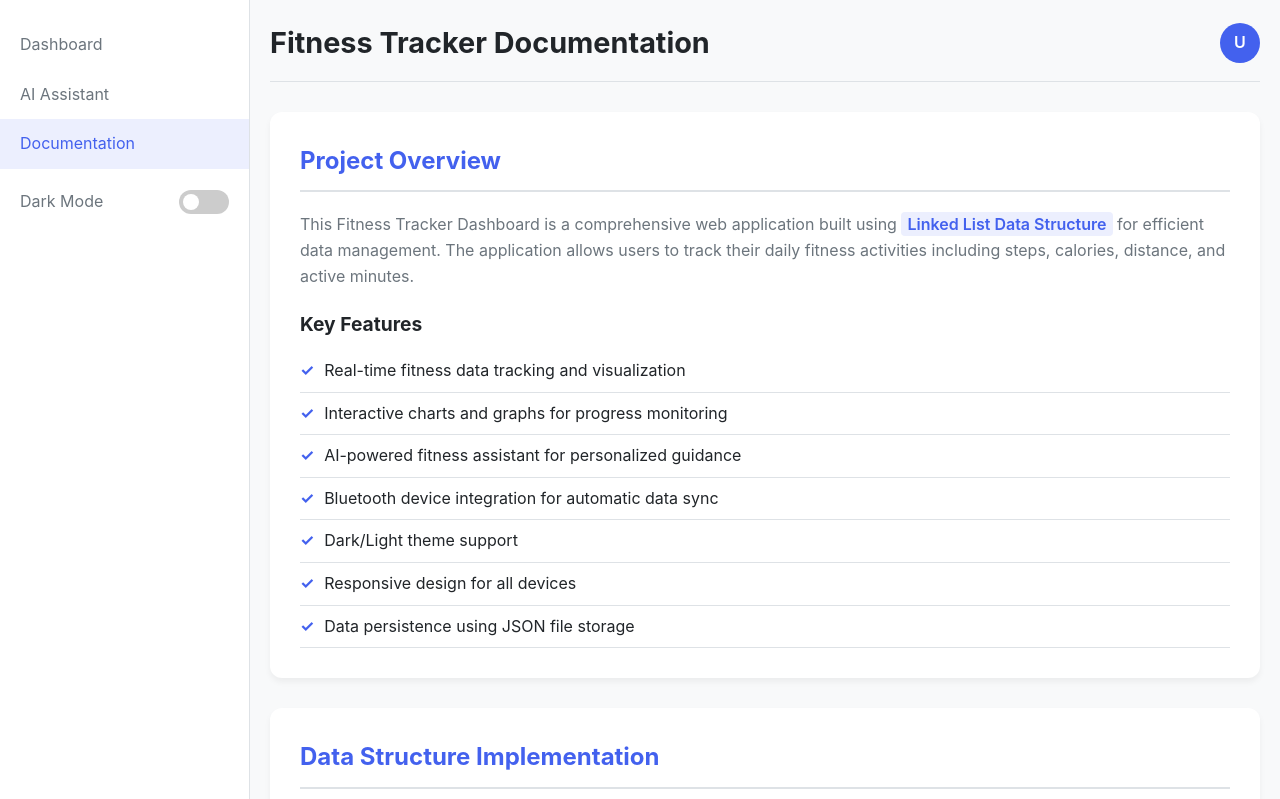
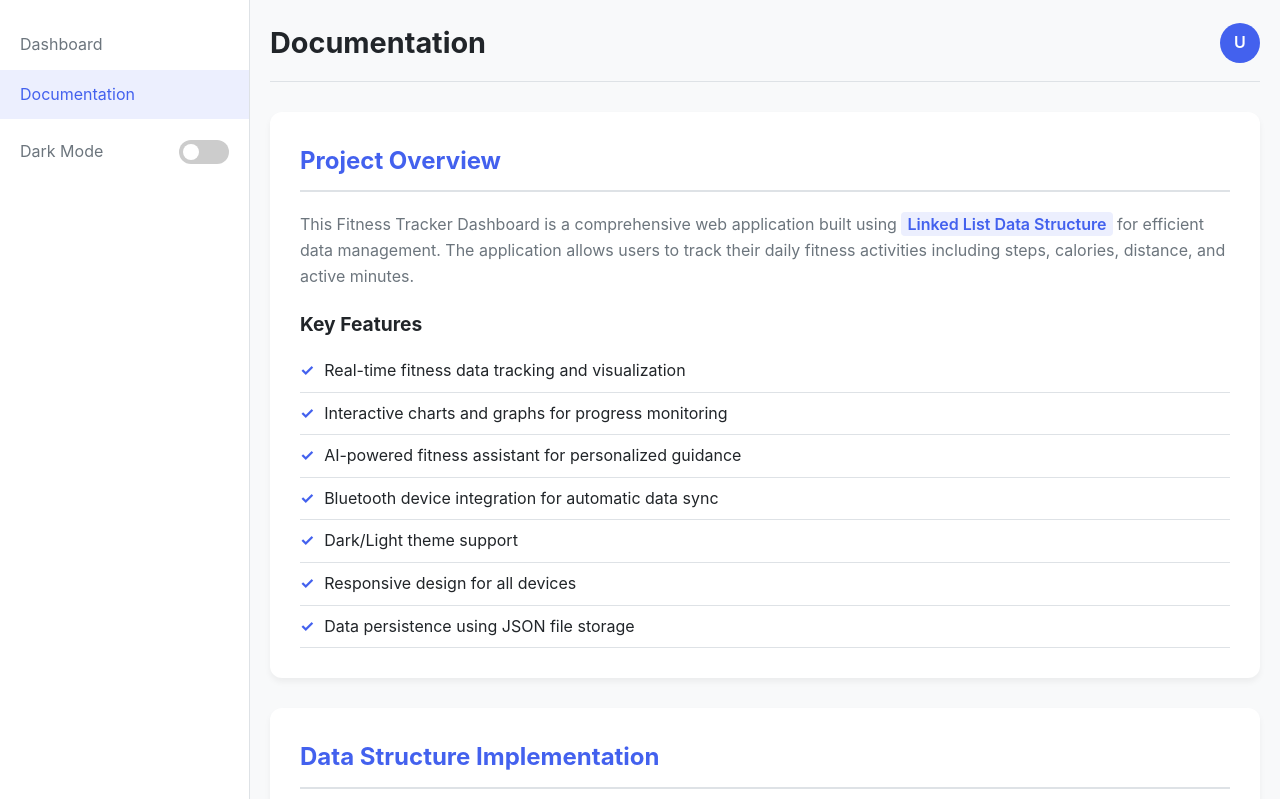
Before and after one commit to sarvan-2187/fitness-dashboard, a Flask app: page /documentation in a window 1280 px wide. Shown: the top 799 px of the page. Run offline with Flask 3, Linux system fonts and the light colour scheme; some web fonts are replaced.

```diff
--- a/templates/documentation.html
+++ b/templates/documentation.html
@@ -372,9 +372,6 @@
         <a href="/" class="nav-item">
             <i></i> Dashboard
         </a>
-        <a href="/chat" class="nav-item">
-            <i></i> AI Assistant
-        </a>
         <a href="/documentation" class="nav-item active">
             <i></i> Documentation
         </a>
@@ -390,7 +387,7 @@
 
     <!-- Mobile Menu Toggle -->
     <div class="menu-toggle" id="menu-toggle">
-        <i>☰</i>
+        <i></i>☰
     </div>
 
     <!-- Sidebar Backdrop -->
@@ -399,7 +396,7 @@
     <!-- Main Content -->
     <div class="main-content">
         <div class="header">
-            <h1>Fitness Tracker Documentation</h1>
+            <h1>Documentation</h1>
             <div class="user-menu">
                 <div class="user-avatar">U</div>
             </div>
```
